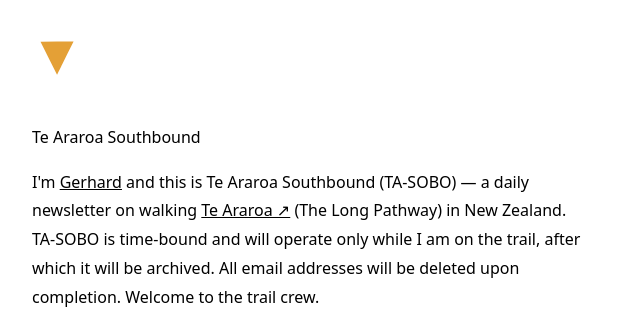
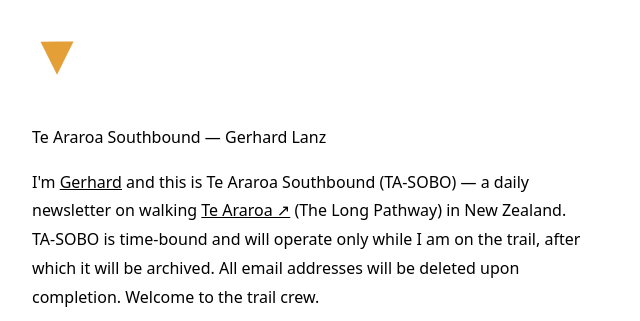
Before and after one commit to gerhardlanz/ta-sobo.gerhardla.nz, a Jekyll site: the page built from index.html, in a window 1280 px wide. Shown: the top 321 px of the page, without its empty margins (0-640 px from the left). Built offline with Jekyll 4.4.1, drawn with Linux system fonts in a browser that asks for light colours.

Commit message:
chore: update website title in _config.yml

```diff
--- a/_config.yml
+++ b/_config.yml
@@ -1,2 +1,2 @@
 url: https://ta-sobo.gerhardla.nz
-title: Te Araroa Southbound
+title: Te Araroa Southbound — Gerhard Lanz
```
